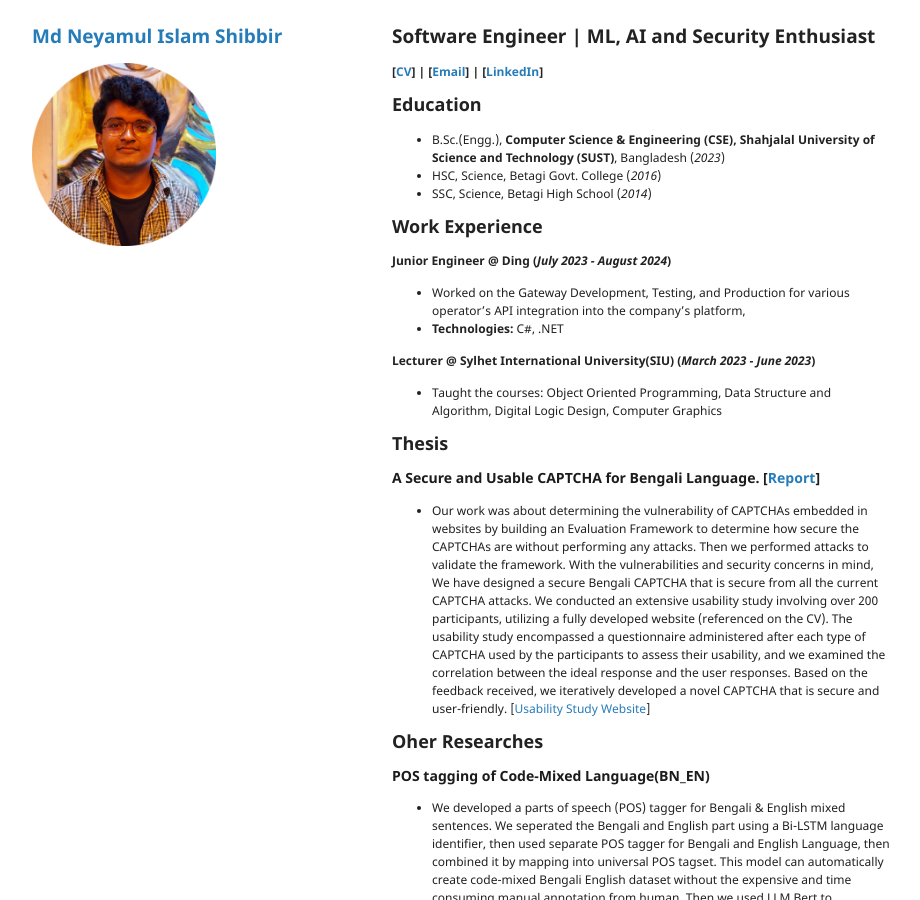
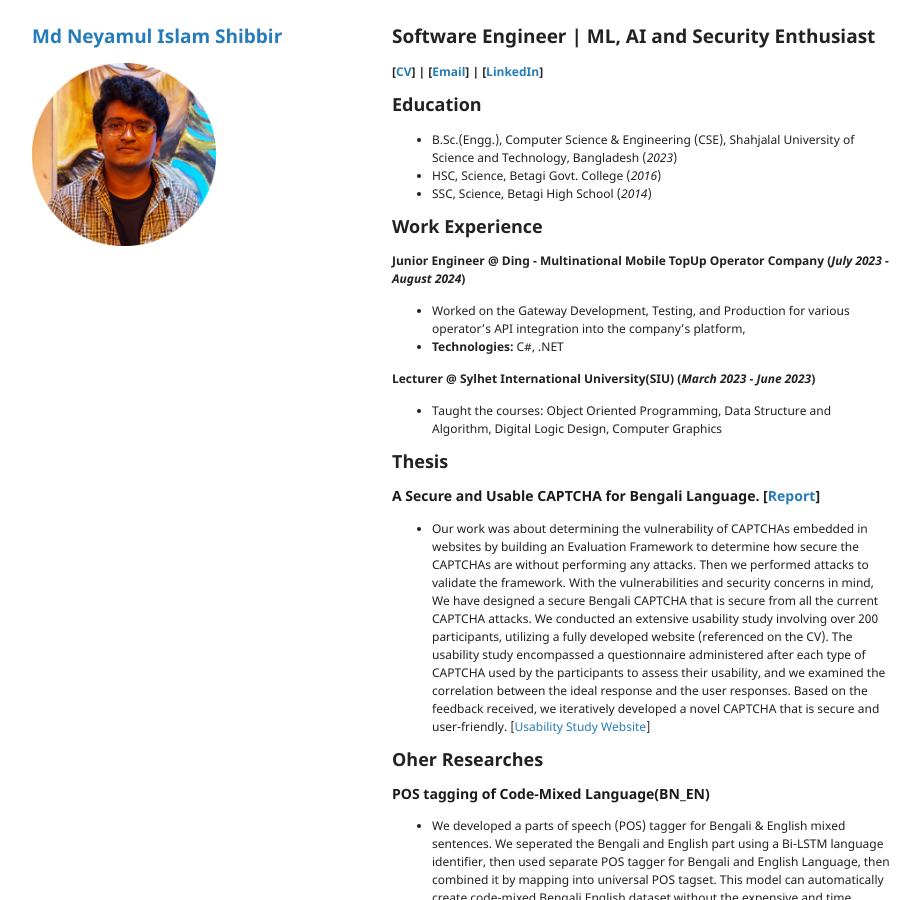
Before and after one commit to neyamul-sbr/neyamul.github.io, a Jekyll site: the page built from index.md, in a window 1280 px wide and 900 px high. Shown: the whole window, without its empty margins (178-1098 px from the left). Built offline with Jekyll 4.4.1, drawn with Linux system fonts in a browser that asks for light colours; our own code applies the rules of GitHub Pages for plain Markdown files; the repository's description, which GitHub fills in, is left out.

Commit message:
Update index.md

```diff
--- a/index.md
+++ b/index.md
@@ -1,12 +1,12 @@
 # Software Engineer | ML, AI and Security Enthusiast
 **[[CV](https://drive.google.com/file/d/1mYg1v7p2T_K0sqUR-SF1oJ6ONMMkJgpD/view?usp=sharing)] | [[Email](mailto:neyamul47@student.sust.edu)] | [[LinkedIn](https://www.linkedin.com/in/neyamul-sbr/)]**
 ## Education
-- B.Sc.(Engg.), **Computer Science & Engineering (CSE), Shahjalal University of Science and Technology (SUST)**, Bangladesh (_2023_)
+- B.Sc.(Engg.), Computer Science & Engineering (CSE), Shahjalal University of Science and Technology, Bangladesh (_2023_)
 - HSC, Science, Betagi Govt. College (_2016_)
 - SSC, Science, Betagi High School (_2014_)
 
 ## Work Experience
-**Junior Engineer @ Ding (_July 2023 - August 2024_)**
+**Junior Engineer @ Ding - Multinational Mobile TopUp Operator Company (_July 2023 - August 2024_)**
 - Worked on the Gateway Development, Testing, and Production for various operator’s API integration into the company’s platform,
 - **Technologies:** C#, .NET
 
```
